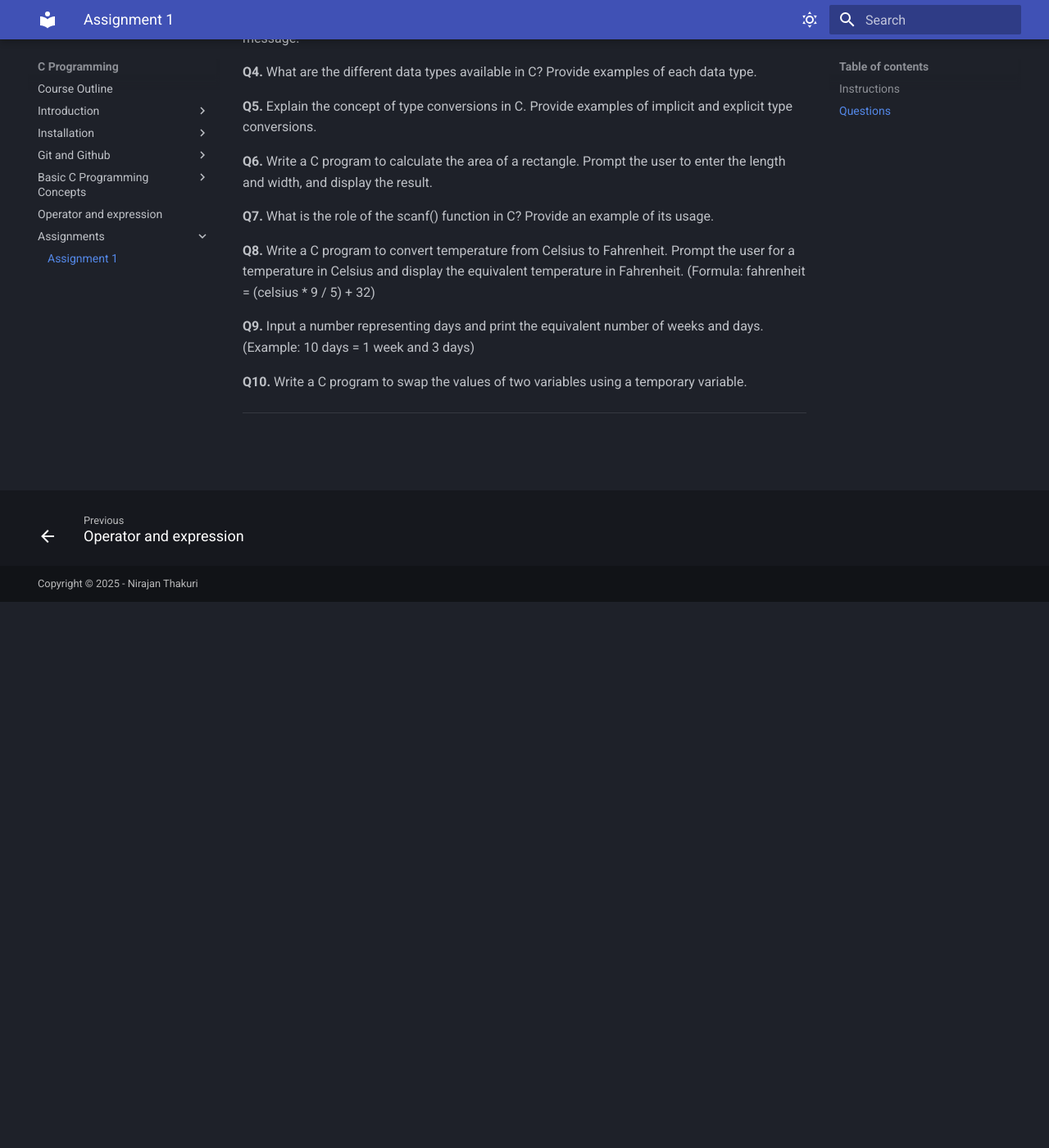
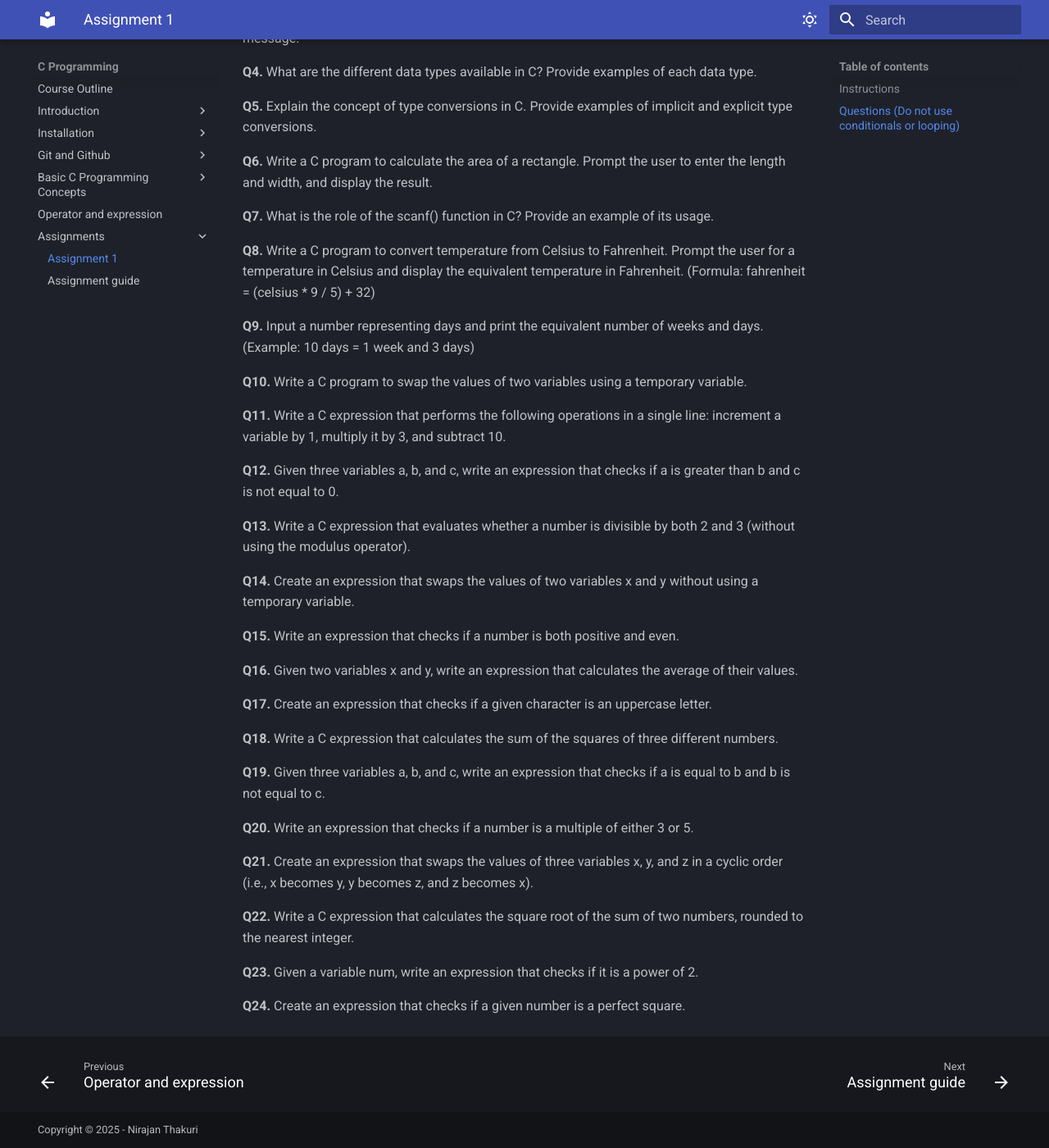
Before and after one commit to nirajan10/C-notes, an MkDocs documentation site: the page built from docs/assignment1.md, in a window 1280 px wide and 1400 px high, scrolled down 666 px. Shown: the whole window at 82% size. Built offline with MkDocs 1.6.1 and Material for MkDocs 9.7.7, drawn with Linux system fonts in a browser that asks for light colours; some of the changed text lies outside the part shown.

Commit message:
Add: assignment 1

```diff
--- a/docs/assignment1.md
+++ b/docs/assignment1.md
@@ -2,10 +2,10 @@
 
 ## Instructions
 
-1. Upload a PDF containing all questions and answers in the docs/ folder
+1. Upload a PDF containing all theory questions (if any) and answers in the docs/ folder
     - You can create a doc and convert it to PDF online.
     - Name pdf as `answer.pdf`
-    - Your first line of pdf should be `Name: Firstname-Lastname`
+    - Your first line of pdf should be `Name: Firstname-Lastname`. Eg: Name: Nirajan-Thakuri
 
 2. Write code in the corresponding `src/` file for each programming task.
 
@@ -15,7 +15,7 @@
 
 ---
 
-## Questions
+## Questions (Do not use conditionals or looping)
 
 **Q1.** What is the purpose of the main() function in a C program? Explain its significance.
 
@@ -37,4 +37,30 @@
 
 **Q10.** Write a C program to swap the values of two variables using a temporary variable.
 
----
+**Q11.** Write a C expression that performs the following operations in a single line: increment a variable by 1, multiply it by 3, and subtract 10.
+
+**Q12.** Given three variables a, b, and c, write an expression that checks if a is greater than b and c is not equal to 0.
+
+**Q13.** Write a C expression that evaluates whether a number is divisible by both 2 and 3 (without using the modulus operator).
+
+**Q14.** Create an expression that swaps the values of two variables x and y without using a temporary variable.
+
+**Q15.** Write an expression that checks if a number is both positive and even.
+
+**Q16.** Given two variables x and y, write an expression that calculates the average of their values.
+
+**Q17.** Create an expression that checks if a given character is an uppercase letter.
+
+**Q18.** Write a C expression that calculates the sum of the squares of three different numbers.
+
+**Q19.** Given three variables a, b, and c, write an expression that checks if a is equal to b and b is not equal to c.
+
+**Q20.** Write an expression that checks if a number is a multiple of either 3 or 5.
+
+**Q21.** Create an expression that swaps the values of three variables x, y, and z in a cyclic order (i.e., x becomes y, y becomes z, and z becomes x).
+
+**Q22.** Write a C expression that calculates the square root of the sum of two numbers, rounded to the nearest integer.
+
+**Q23.** Given a variable num, write an expression that checks if it is a power of 2.
+
+**Q24.** Create an expression that checks if a given number is a perfect square.
--- a/mkdocs.yml
+++ b/mkdocs.yml
@@ -38,7 +38,7 @@ nav:
   - Operator and expression: operators_and_expressions.md
   - Assignments:
       - Assignment 1: assignment1.md
-#       - Assignment guide: assignment-guide.md
+      - Assignment guide: assignment-guide.md
 
 theme:
   name: material
```
